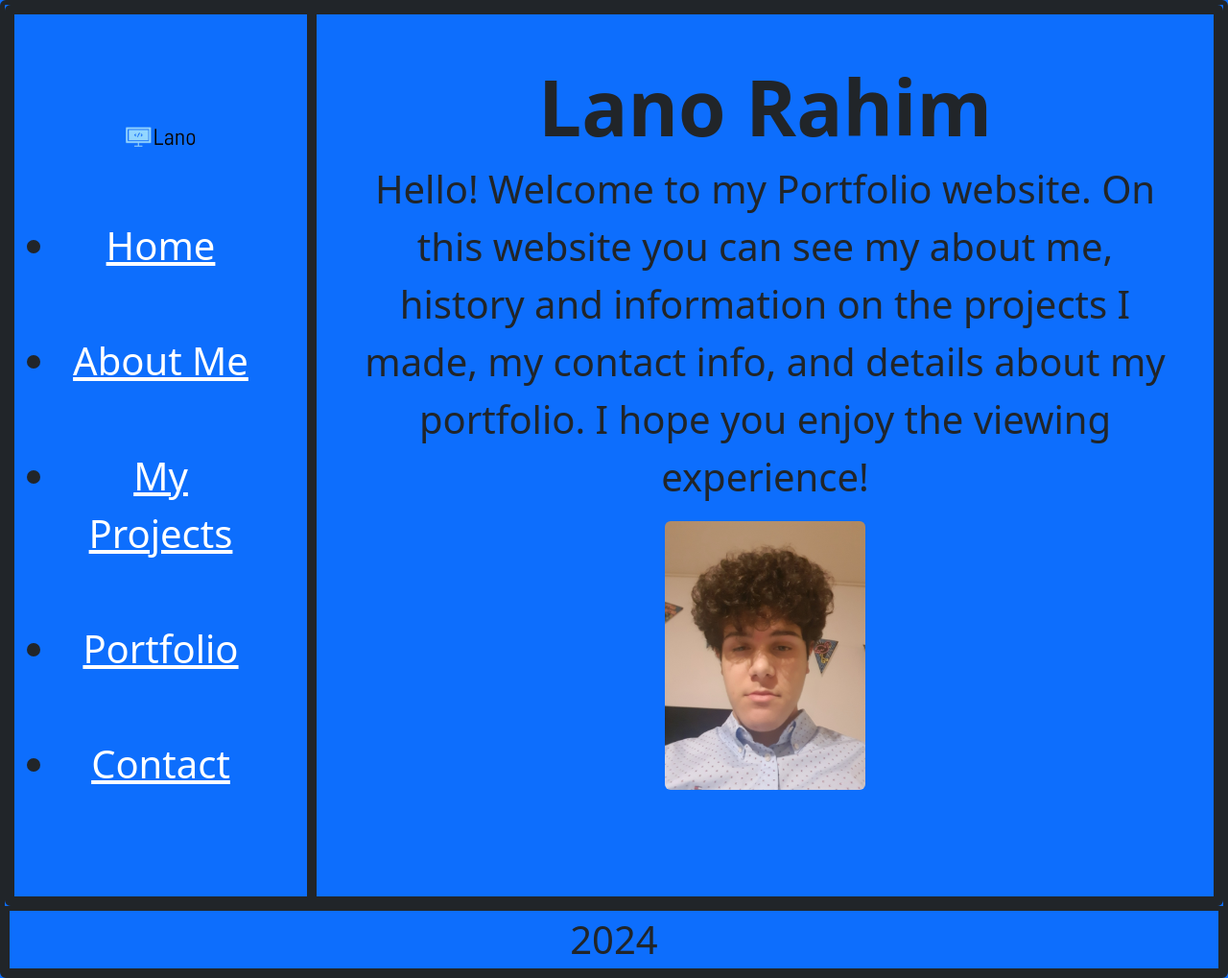
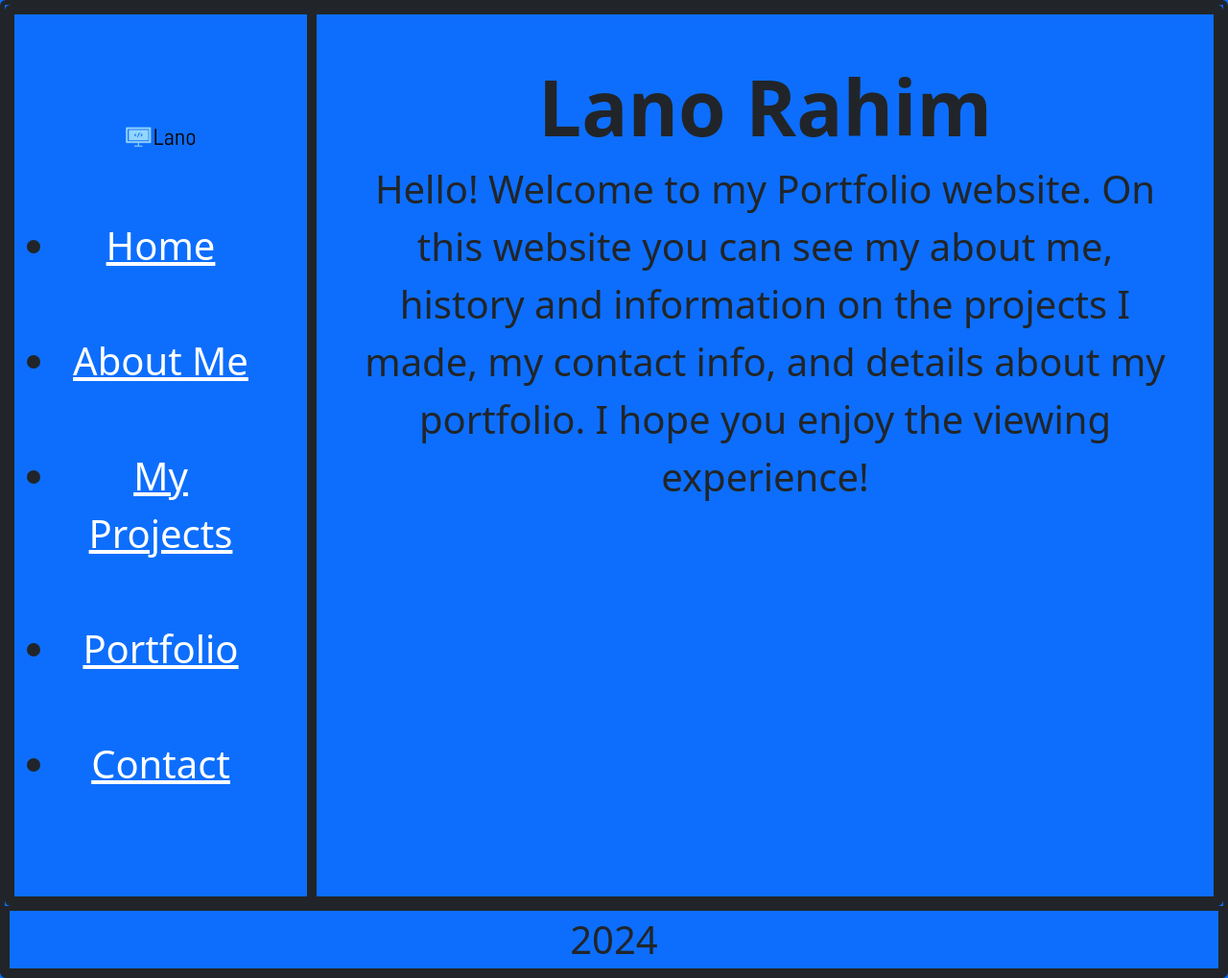
Before and after one commit to L-Rahim/L-Rahim.github.io, a plain HTML site: page index.html in a window 1280 px wide. Shown: the whole page at 96% size. Drawn offline with nearby package versions, Linux system fonts and the light colour scheme.

Commit message:
removed image in index html

```diff
--- a/index.html
+++ b/index.html
@@ -28,7 +28,7 @@
         <h1 class="display-1 fw-bold">Lano Rahim</h1>
         <div class="fs-1">Hello! Welcome to my Portfolio website. On this website you can see
           my about me, history and information on the projects I made, my contact info, and details about my portfolio.
-          I hope you enjoy the viewing experience!<p></p></div><img class="w-25 rounded-2" src="/img/20240127_221848.jpg" alt="">
+          I hope you enjoy the viewing experience!<p></p></div>
       </div>
     </div>
     <div class="row">
```
